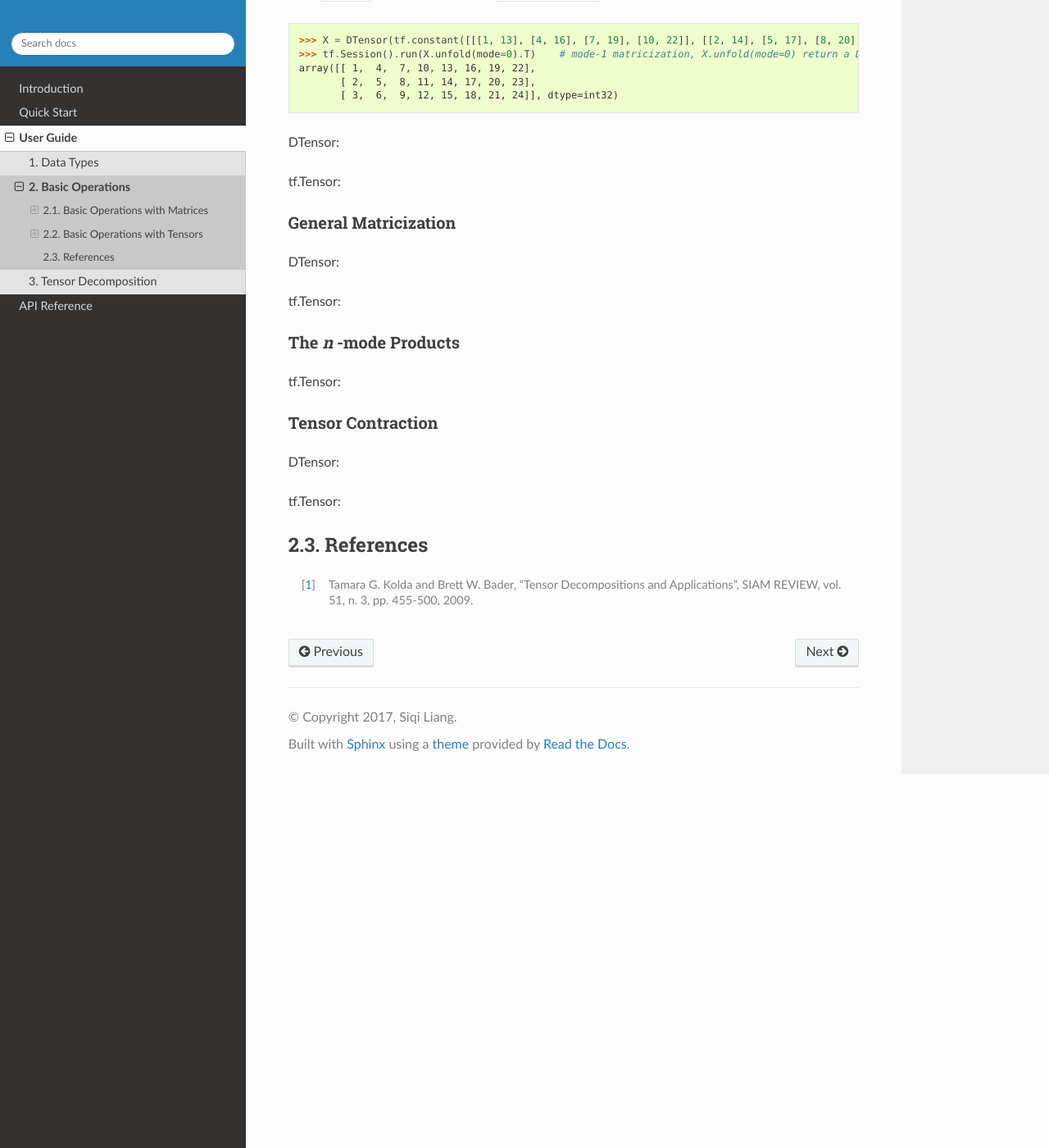
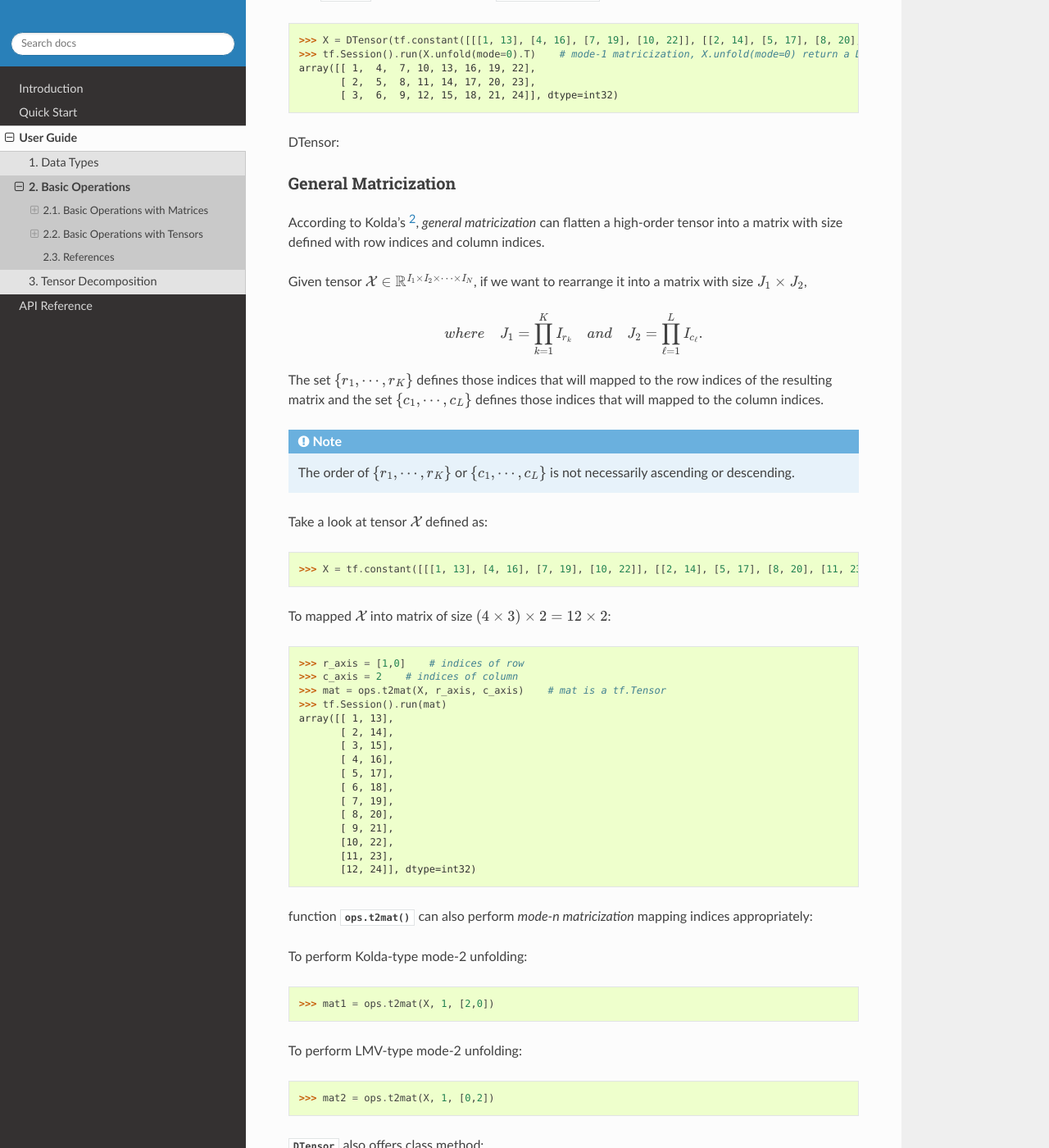
Before and after one commit to Large-Scale-Tensor-Decomposition/TensorD, a Sphinx documentation site: the page built from docs/source/guide_basic_ops.rst, in a window 1280 px wide and 1400 px high, scrolled down 7057 px. Shown: the whole window at 82% size. Built offline with Sphinx 7.4.7 and the Read the Docs theme 2.0.0, drawn with Linux system fonts in a browser that asks for light colours; pages that are not in the unit, such as notebooks, are missing from menus; some of the changed text lies outside the part shown.

Commit message:
Add General Matricization

```diff
--- a/docs/source/guide_basic_ops.rst
+++ b/docs/source/guide_basic_ops.rst
@@ -463,19 +463,88 @@ For a :class:`DTensor` object, class method :func:`DTensor.unfold` is available:
 
 
 
-
 DTensor:
-
-tf.Tensor:
 
 
 
 
 General Matricization
 ^^^^^^^^^^^^^^^^^^^^^
-DTensor:
+According to Kolda's [2]_, *general matricization* can flatten a high-order tensor into a matrix with size defined
+with row indices and column indices.
 
-tf.Tensor:
+Given tensor :math:`\mathcal{X} \in \mathbb{R}^{\mathit{I}_1 \times \mathit{I}_2 \times \cdots \times \mathit{I}_N}`,
+if we want to rearrange it into a matrix with size :math:`\mathit{J}_1 \times \mathit{J}_2`,
+
+.. math::
+   where \quad \mathit{J}_1 = \prod_{k=1}^{K} \mathit{I}_{r_k} \quad and \quad \mathit{J}_2 = \prod_{\ell=1}^{L}\mathit{I}_{c_\ell}.
+
+The set :math:`\{ r_1, \cdots, r_K \}` defines those indices that will mapped to the row indices of the resulting matrix and
+the set :math:`\{ c_1, \cdots, c_L \}` defines those indices that will mapped to the column indices.
+
+.. note::
+   The order of :math:`\{ r_1, \cdots, r_K \}` or :math:`\{ c_1, \cdots, c_L \}` is not necessarily ascending or descending.
+
+Take a look at tensor :math:`\mathcal{X}` defined as:
+
+.. code-block:: python
+
+   >>> X = tf.constant([[[1, 13], [4, 16], [7, 19], [10, 22]], [[2, 14], [5, 17], [8, 20], [11, 23]], [[3, 15], [6, 18], [9, 21], [12, 24]]])    # the shape of X is (3, 4, 2)
+
+To mapped :math:`\mathcal{X}` into matrix of size :math:`(4 \times 3) \times 2 = 12 \times 2`:
+
+.. code-block:: python
+
+   >>> r_axis = [1,0]    # indices of row
+   >>> c_axis = 2    # indices of column
+   >>> mat = ops.t2mat(X, r_axis, c_axis)    # mat is a tf.Tensor
+   >>> tf.Session().run(mat)
+   array([[ 1, 13],
+          [ 2, 14],
+          [ 3, 15],
+          [ 4, 16],
+          [ 5, 17],
+          [ 6, 18],
+          [ 7, 19],
+          [ 8, 20],
+          [ 9, 21],
+          [10, 22],
+          [11, 23],
+          [12, 24]], dtype=int32)
+
+function :func:`ops.t2mat` can also perform *mode-n matricization* mapping indices appropriately:
+
+To perform Kolda-type mode-2 unfolding:
+
+.. code-block:: python
+
+   >>> mat1 = ops.t2mat(X, 1, [2,0])
+
+To perform LMV-type mode-2 unfolding:
+
+.. code-block:: python
+
+   >>> mat2 = ops.t2mat(X, 1, [0,2])
+
+:class:`DTensor` also offers class method:
+
+.. code-block:: python
+
+   >>> X = DTensor(tf.constant([[[1, 13], [4, 16], [7, 19], [10, 22]], [[2, 14], [5, 17], [8, 20], [11, 23]], [[3, 15], [6, 18], [9, 21], [12, 24]]]))    # the shape of X is (3, 4, 2)
+   >>> mat3 = X.t2mat([1,0], 2)    # mat3 is a DTensor
+   >>> tf.Session().run(mat3.T)
+   array([[ 1, 13],
+          [ 2, 14],
+          [ 3, 15],
+          [ 4, 16],
+          [ 5, 17],
+          [ 6, 18],
+          [ 7, 19],
+          [ 8, 20],
+          [ 9, 21],
+          [10, 22],
+          [11, 23],
+          [12, 24]], dtype=int32)
 
 
 
@@ -497,3 +566,5 @@ References
 ----------
 .. [1] Tamara G. Kolda and Brett W. Bader, "Tensor Decompositions and Applications",
        SIAM REVIEW, vol. 51, n. 3, pp. 455-500, 2009.
+.. [2] Tamara G. Kolda and Brett W. Bader, "Algorithm 862: MATLAB tensor classes for fast algorithm prototyping",
+       ACM Trans. Math. Softw, 32 (4): 635-653 (2006)
```
